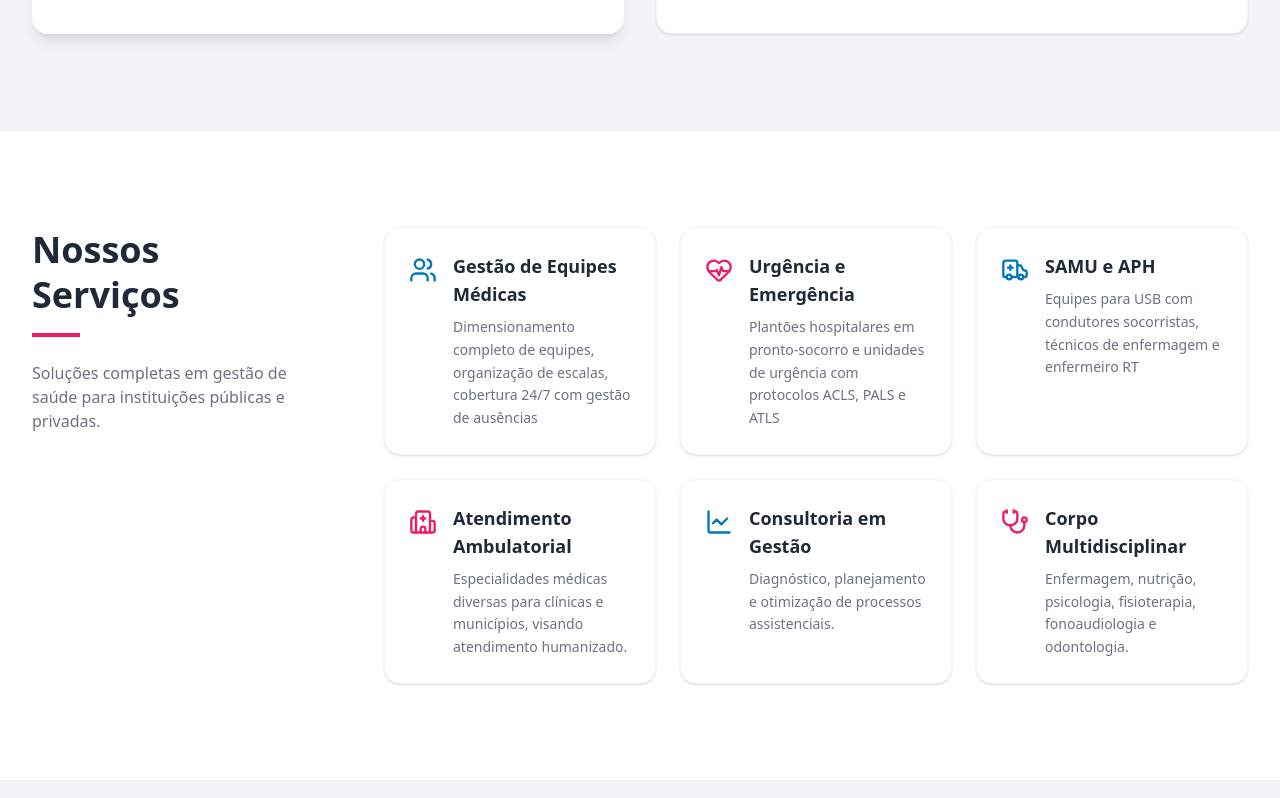
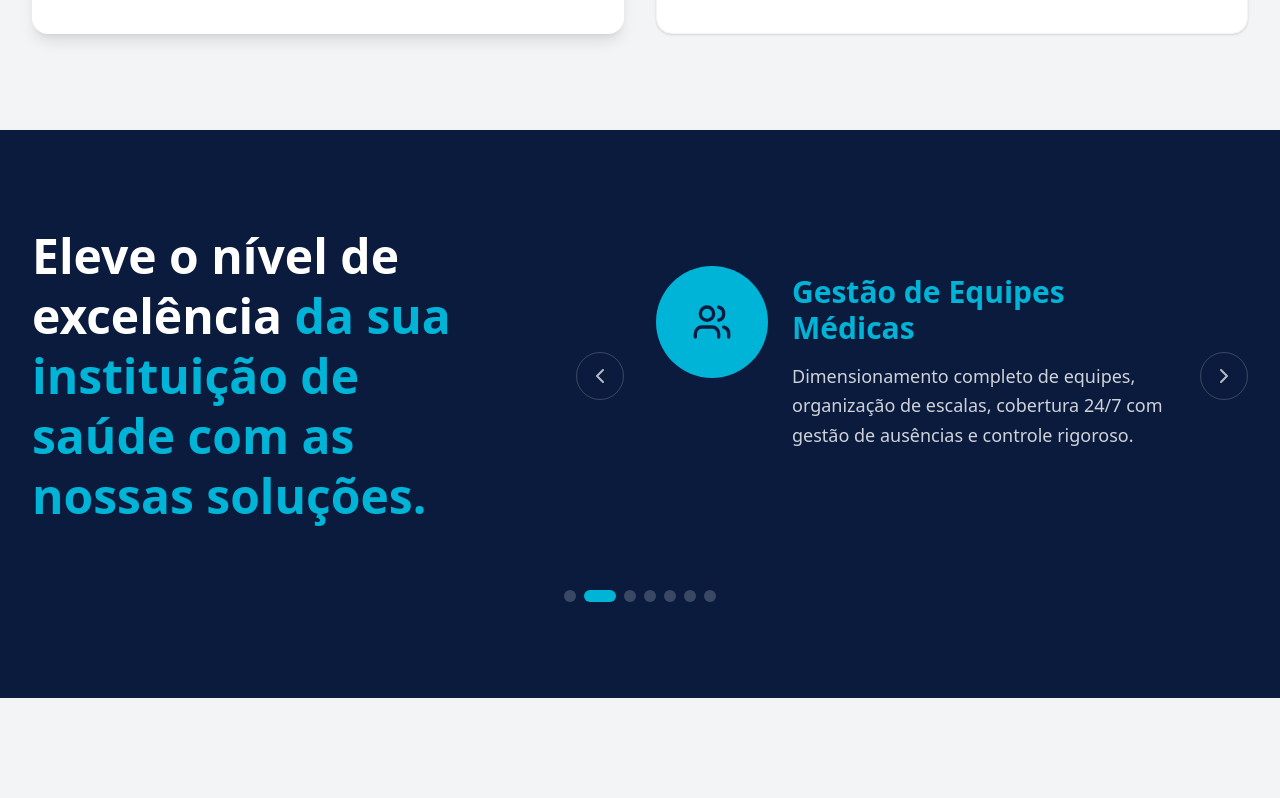
Before and after one commit to jeanpoliver-max/MSH, a React (Vite) app: page / in a window 1280 px wide. Shown: the part 1580-2378 px from the top of the page. Built offline with nearby package versions, Linux system fonts and the light colour scheme.

Commit message:
feat: update services component and improve UI
- Implement interactive carousel in Services section
- Add Corporate Governance service
- Refine UI elements in Contact and SouMedico components

```diff
--- a/src/components/Contact.tsx
+++ b/src/components/Contact.tsx
@@ -1,4 +1,4 @@
-import { useState } from 'react';
+import React, { useState } from 'react';
 import { MessageCircle } from 'lucide-react';
 
 export default function Contact() {
--- a/src/components/Services.tsx
+++ b/src/components/Services.tsx
@@ -1,66 +1,139 @@
-import { Users, HeartPulse, Ambulance, Hospital, LineChart, Stethoscope } from 'lucide-react';
+import { useState, useEffect } from 'react';
+import { Users, HeartPulse, Ambulance, Hospital, LineChart, Stethoscope, ChevronLeft, ChevronRight, Landmark } from 'lucide-react';
+import { motion, AnimatePresence } from 'motion/react';
 
 export default function Services() {
+  const [activeIndex, setActiveIndex] = useState(0);
+
   const services = [
     {
+      title: "Governança Corporativa",
+      description: "Implementamos práticas de governança que asseguram a ética, segurança e integridade, preservando a cultura organizacional de nossos parceiros.",
+      icon: <Landmark size={40} className="text-[#0B1B3D]" />,
+      bgColor: "bg-[#00B4D8]"
+    },
+    {
       title: "Gestão de Equipes Médicas",
-      description: "Dimensionamento completo de equipes, organização de escalas, cobertura 24/7 com gestão de ausências",
-      icon: <Users size={28} />,
-      color: "text-[#0077B6]"
+      description: "Dimensionamento completo de equipes, organização de escalas, cobertura 24/7 com gestão de ausências e controle rigoroso.",
+      icon: <Users size={40} className="text-[#0B1B3D]" />,
+      bgColor: "bg-[#00B4D8]"
     },
     {
       title: "Urgência e Emergência",
-      description: "Plantões hospitalares em pronto-socorro e unidades de urgência com protocolos ACLS, PALS e ATLS",
-      icon: <HeartPulse size={28} />,
-      color: "text-[#E91E63]"
+      description: "Plantões hospitalares em pronto-socorro e unidades de urgência com protocolos atualizados ACLS, PALS e ATLS.",
+      icon: <HeartPulse size={40} className="text-[#0B1B3D]" />,
+      bgColor: "bg-[#00B4D8]"
     },
     {
       title: "SAMU e APH",
-      description: "Equipes para USB com condutores socorristas, técnicos de enfermagem e enfermeiro RT",
-      icon: <Ambulance size={28} />,
-      color: "text-[#0077B6]"
+      description: "Equipes preparadas para USB e USA com condutores socorristas, técnicos de enfermagem, médicos e enfermeiros RT.",
+      icon: <Ambulance size={40} className="text-[#0B1B3D]" />,
+      bgColor: "bg-[#00B4D8]"
     },
     {
       title: "Atendimento Ambulatorial",
-      description: "Especialidades médicas diversas para clínicas e municípios, visando atendimento humanizado.",
-      icon: <Hospital size={28} />,
-      color: "text-[#E91E63]"
+      description: "Especialidades médicas diversas para clínicas e municípios, visando um atendimento humanizado e de excelência.",
+      icon: <Hospital size={40} className="text-[#0B1B3D]" />,
+      bgColor: "bg-[#00B4D8]"
     },
     {
       title: "Consultoria em Gestão",
-      description: "Diagnóstico, planejamento e otimização de processos assistenciais.",
-      icon: <LineChart size={28} />,
-      color: "text-[#0077B6]"
+      description: "Diagnóstico profundo, planejamento estratégico e otimização inteligente de fluxos e processos assistenciais.",
+      icon: <LineChart size={40} className="text-[#0B1B3D]" />,
+      bgColor: "bg-[#00B4D8]"
     },
     {
       title: "Corpo Multidisciplinar",
-      description: "Enfermagem, nutrição, psicologia, fisioterapia, fonoaudiologia e odontologia.",
-      icon: <Stethoscope size={28} />,
-      color: "text-[#E91E63]"
+      description: "Disponibilizamos enfermagem, nutrição, psicologia, fisioterapia, fonoaudiologia e odontologia de alta qualificação.",
+      icon: <Stethoscope size={40} className="text-[#0B1B3D]" />,
+      bgColor: "bg-[#00B4D8]"
     }
   ];
 
+  useEffect(() => {
+    const interval = setInterval(() => {
+      setActiveIndex((prev) => (prev === services.length - 1 ? 0 : prev + 1));
+    }, 5000);
+    return () => clearInterval(interval);
+  }, [services.length, activeIndex]);
+
+  const handlePrev = () => {
+    setActiveIndex((prev) => (prev === 0 ? services.length - 1 : prev - 1));
+  };
+
+  const handleNext = () => {
+    setActiveIndex((prev) => (prev === services.length - 1 ? 0 : prev + 1));
+  };
+
+  const activeService = services[activeIndex];
+
   return (
-    <section id="servicos" className="py-24 bg-white border-y border-gray-100">
-      <div className="max-w-7xl mx-auto px-4 sm:px-6 lg:px-8 flex flex-col lg:flex-row gap-12 lg:items-start">
-        <div className="lg:w-1/4 flex-shrink-0">
-          <h2 className="text-3xl md:text-4xl font-bold text-[#1F2937] leading-tight">Nossos<br className="hidden lg:block"/> Serviços</h2>
-          <div className="w-12 h-1 bg-[#E91E63] mt-4 mb-6"></div>
-          <p className="text-[#6B7280]">Soluções completas em gestão de saúde para instituições públicas e privadas.</p>
+    <section id="servicos" className="py-24 bg-[#0B1B3D] overflow-hidden">
+      <div className="max-w-7xl mx-auto px-4 sm:px-6 lg:px-8">
+        <div className="flex flex-col lg:flex-row items-center justify-between gap-16">
+
+          {/* Left Column */}
+          <div className="lg:w-5/12 text-center lg:text-left">
+            <h2 className="text-3xl md:text-4xl lg:text-5xl font-extrabold text-white leading-tight">
+              Eleve o nível de excelência <span className="text-[#00B4D8]">da sua instituição de saúde com as nossas soluções.</span>
+            </h2>
+          </div>
+
+          {/* Right Column - Carousel */}
+          <div className="lg:w-7/12 w-full flex items-center justify-center gap-4 sm:gap-8">
+            <button
+              onClick={handlePrev}
+              className="w-12 h-12 flex-shrink-0 flex items-center justify-center rounded-full border border-white/20 text-white/70 hover:text-white hover:bg-white/10 transition-colors"
+              aria-label="Anterior"
+            >
+              <ChevronLeft size={24} />
+            </button>
+
+            <div className="flex-1 min-h-[220px] relative overflow-hidden">
+              <AnimatePresence mode="wait">
+                <motion.div
+                  key={activeIndex}
+                  initial={{ opacity: 0, x: 20 }}
+                  animate={{ opacity: 1, x: 0 }}
+                  exit={{ opacity: 0, x: -20 }}
+                  transition={{ duration: 0.3 }}
+                  className="absolute inset-0 flex flex-col sm:flex-row items-center sm:items-start text-center sm:text-left gap-6"
+                >
+                  <div className={`w-24 h-24 sm:w-28 sm:h-28 flex-shrink-0 flex items-center justify-center rounded-full ${activeService.bgColor}`}>
+                    {activeService.icon}
+                  </div>
+                  <div className="flex-1 pt-2">
+                    <h3 className="text-2xl sm:text-3xl font-bold text-[#00B4D8] mb-4">
+                      {activeService.title}
+                    </h3>
+                    <p className="text-white/80 text-lg leading-relaxed">
+                      {activeService.description}
+                    </p>
+                  </div>
+                </motion.div>
+              </AnimatePresence>
+            </div>
+
+            <button
+              onClick={handleNext}
+              className="w-12 h-12 flex-shrink-0 flex items-center justify-center rounded-full border border-white/20 text-white/70 hover:text-white hover:bg-white/10 transition-colors"
+              aria-label="Próximo"
+            >
+              <ChevronRight size={24} />
+            </button>
+          </div>
+
         </div>
-        <div className="flex-1 grid md:grid-cols-2 lg:grid-cols-3 gap-6">
-          {services.map((service, index) => (
-            <div key={index} className="bg-white p-6 rounded-2xl shadow-sm border border-gray-100 flex items-start space-x-4 hover:shadow-md transition-shadow">
-              <div className={`${service.color} flex-shrink-0 mt-1`}>
-                {service.icon}
-              </div>
-              <div>
-                <h3 className="font-bold text-[#1F2937] text-lg mb-2">{service.title}</h3>
-                <p className="text-sm text-[#6B7280] leading-relaxed">
-                  {service.description}
-                </p>
-              </div>
-            </div>
+
+        {/* Pagination Dots */}
+        <div className="flex justify-center items-center mt-16 gap-2">
+          {services.map((_, index) => (
+            <button
+              key={index}
+              onClick={() => setActiveIndex(index)}
+              className={`w-3 h-3 rounded-full transition-all duration-300 ${index === activeIndex ? 'bg-[#00B4D8] w-8' : 'bg-white/20 hover:bg-white/40'}`}
+              aria-label={`Ir para o slide ${index + 1}`}
+            />
           ))}
         </div>
       </div>
--- a/src/components/SouMedico.tsx
+++ b/src/components/SouMedico.tsx
@@ -105,8 +105,8 @@ const SouMedico = () => {
               Cadastrar Meu Perfil
             </a>
             <a href="#grupos" onClick={(e) => scrollToSection(e, 'grupos')} className="px-8 py-3 bg-transparent hover:bg-white/10 text-white border-2 border-white/30 rounded-xl transition-colors flex flex-col items-center justify-center">
-              <span className="text-xs font-normal opacity-80 mb-0.5">Já sou cadastrado</span>
-              <span className="font-bold">Acessar Grupos</span>
+              <span className="text-sm font-normal opacity-90 mb-0.5">Já sou cadastrado</span>
+              <span className="font-bold text-lg">Entrar no Grupo</span>
             </a>
           </div>
 
```
